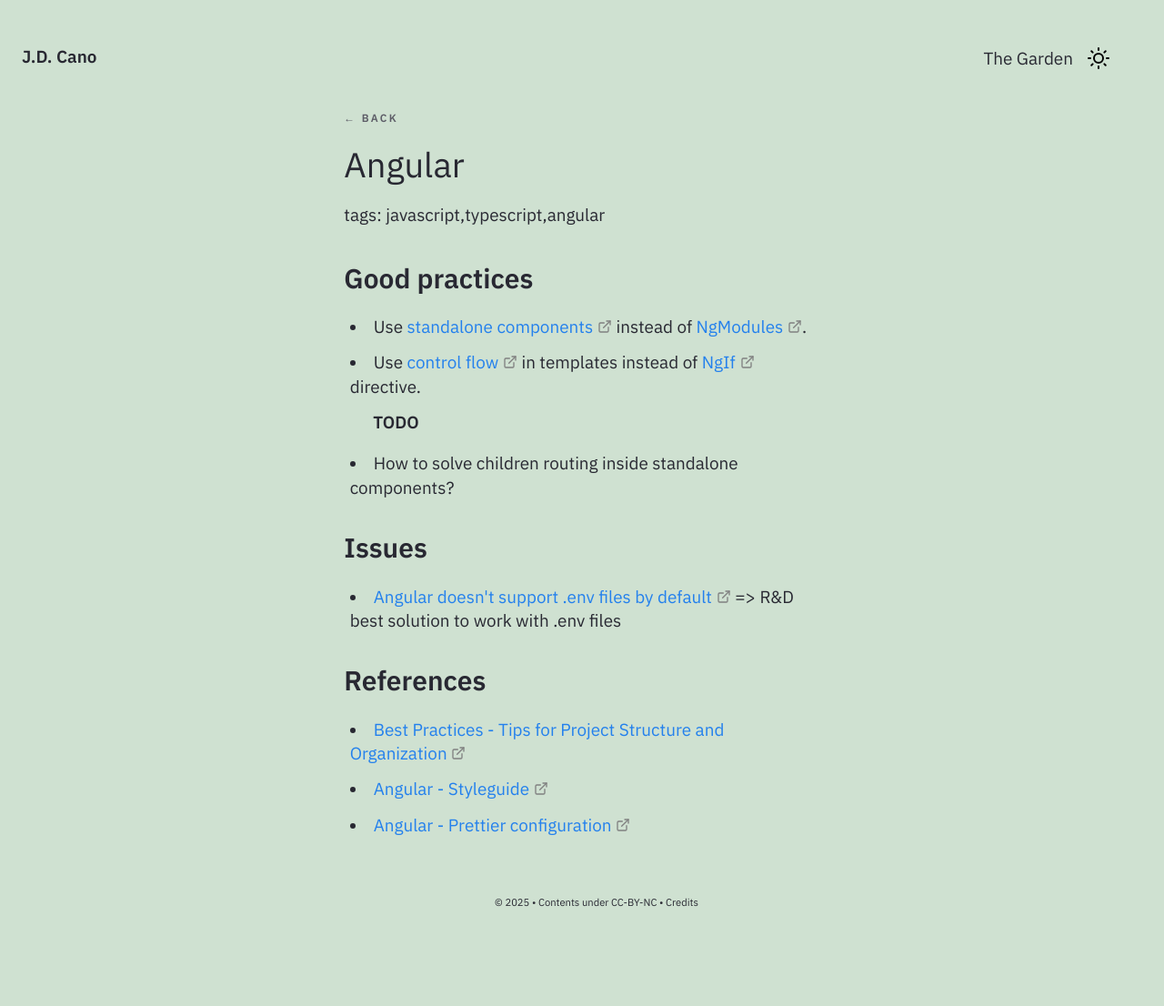
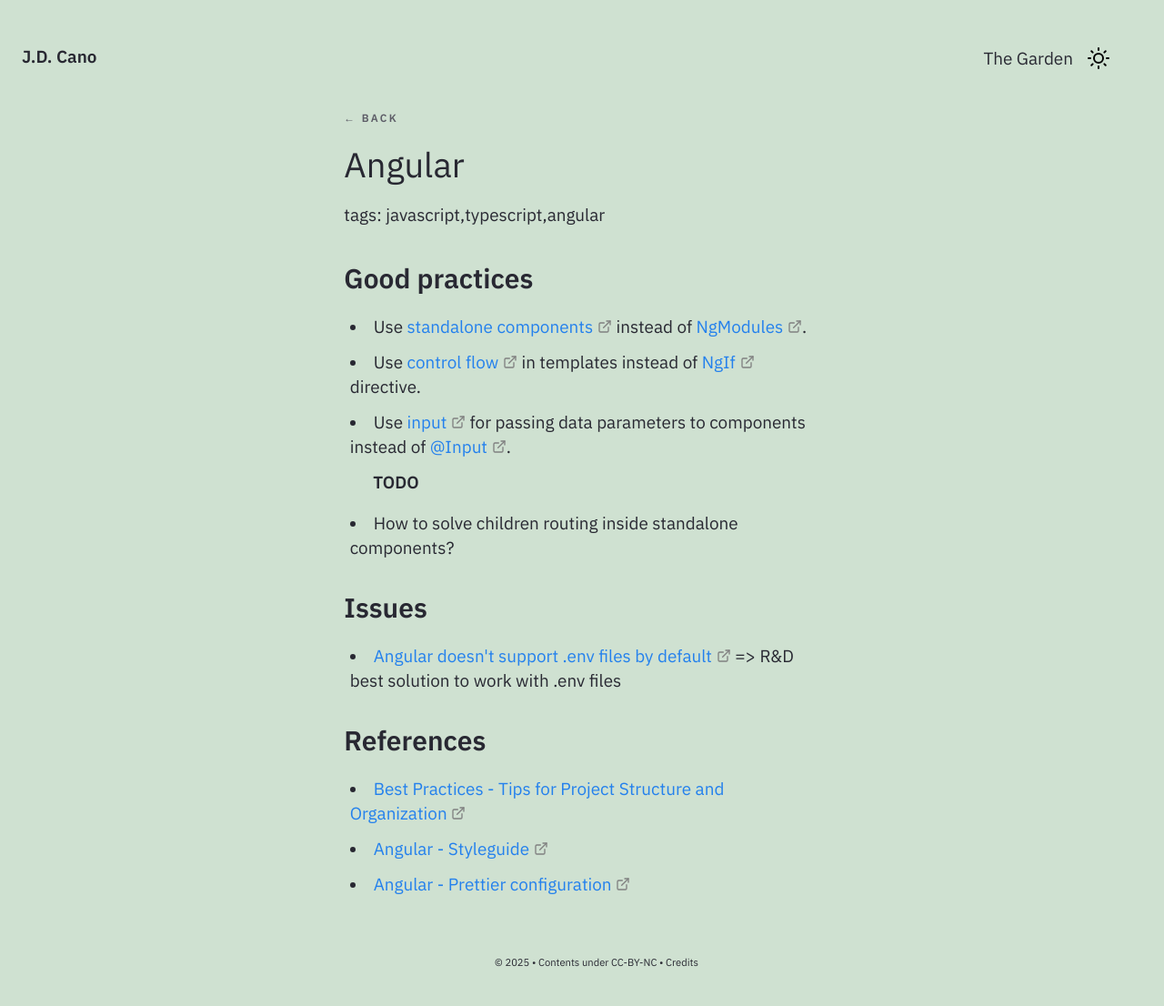
Before and after one commit to Gorzas/gorzas.github.io, a Jekyll site: the page built from _notes/Public/tech/Angular/Angular.md, in a window 1280 px wide. Shown: the whole page at 91% size. Built offline with Jekyll 4.4.1, drawn with Linux system fonts in a browser that asks for light colours; before the commit the page ends 1041 px from its top, so only the background shows below that; part of the change alters nothing that is shown.

Commit message:
Update Angular.md

```diff
--- a/_notes/Public/tech/Angular/Angular.md
+++ b/_notes/Public/tech/Angular/Angular.md
@@ -3,7 +3,7 @@ title: Angular
 feed: show
 tags: javascript typescript angular
 date: 21-01-2025
-updated: 05-03-2025
+updated: 10-03-2025
 type: note
 growth: seedlings
 ---
@@ -12,6 +12,7 @@ growth: seedlings
 
 - Use [standalone components](https://angular.dev/reference/migrations/standalone) instead of [NgModules](https://angular.dev/guide/ngmodules/overview).
 - Use [control flow](https://angular.dev/guide/templates/control-flow) in templates instead of [NgIf](https://angular.dev/api/common/NgIf) directive.
+- Use [input](https://angular.dev/guide/components/inputs#configuring-inputs) for passing data parameters to components instead of [@Input](https://angular.dev/guide/components/inputs#declaring-inputs-with-the-input-decorator).
 
 **TODO**
 
```
